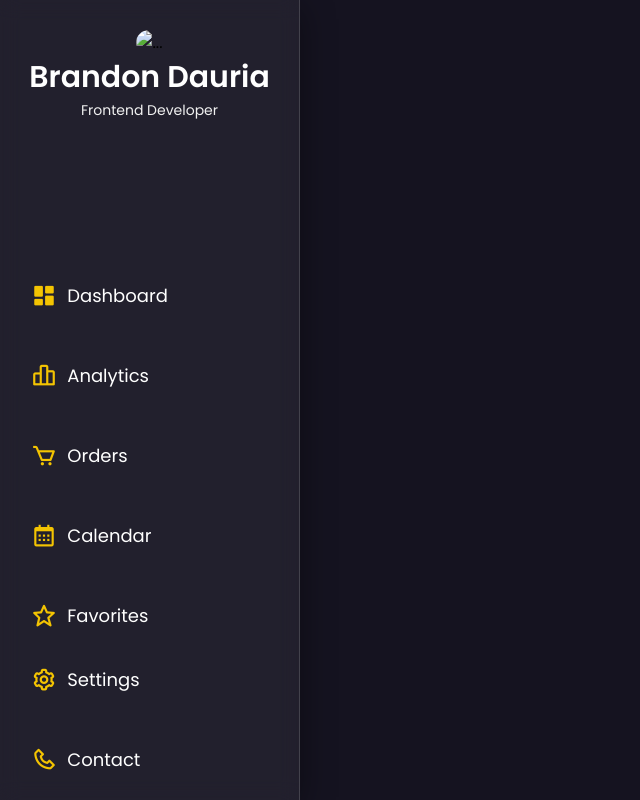
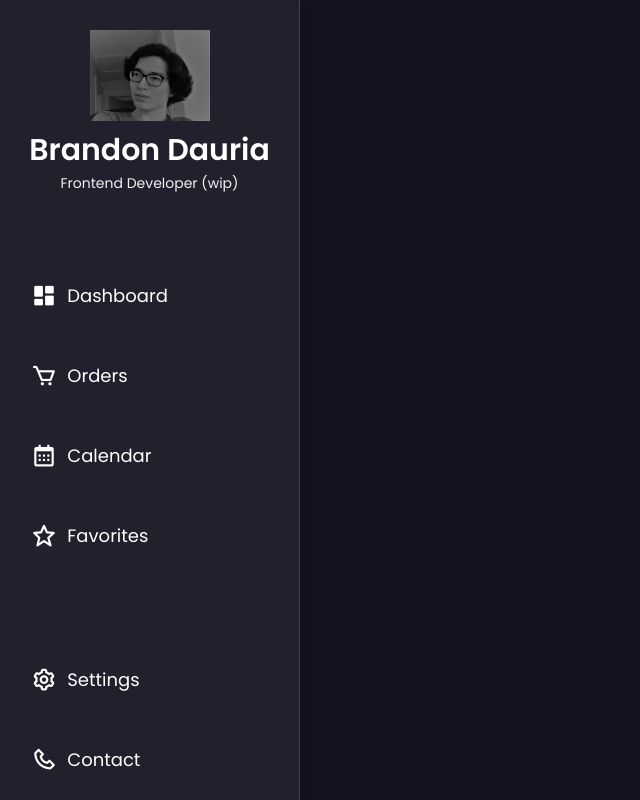
Before and after one commit to bdauria1/Sidebar-Menu, a plain HTML site: page index.html in a window 1280 px wide. Shown: the whole page, without its empty margins (0-640 px from the left). Drawn offline with nearby package versions, Linux system fonts and the light colour scheme.

Commit message:
added in icons and need to think of what pages I want

```diff
--- a/index.html
+++ b/index.html
@@ -9,20 +9,16 @@
 <body>
     <nav>
         <div class="nav-brand">
-            <img src = "logo.jpg" alt = "...">
+            <img src = "images/logo.jpg" alt = "...">
             <div class="info">
                 <h2> Brandon Dauria</h2>
-                <p>Frontend Developer</p>
+                <p>Frontend Developer (wip)</p>
             </div>
         </div>
         <ul class="nav-list-top">
             <li class="nav-item">
                 <i class="bx bxs-dashboard"></i>
                 <span>Dashboard</span>
-            </li>
-            <li class="nav-item">
-                <i class="bx bx-bar-chart-alt-2"></i>
-                <span>Analytics</span>
             </li>
             <li class="nav-item">
                 <i class="bx bx-cart"></i>
--- a/styles.css
+++ b/styles.css
@@ -43,8 +43,8 @@ nav .nav-list-bottom {
 }
 
 nav .nav-brand img {
-    width: 50px;
-    border-radius: 50%;
+    width: 60px;
+    border-radius: 0%;
     margin-top: 15px;
     transition: .4s;
 }
@@ -98,7 +98,7 @@ nav .nav-item i {
 }
 
 nav:hover .nav-item i {
-    color: #f4c402;
+    color: #ffffff;
 }
 
 nav .nav-item span {
```
